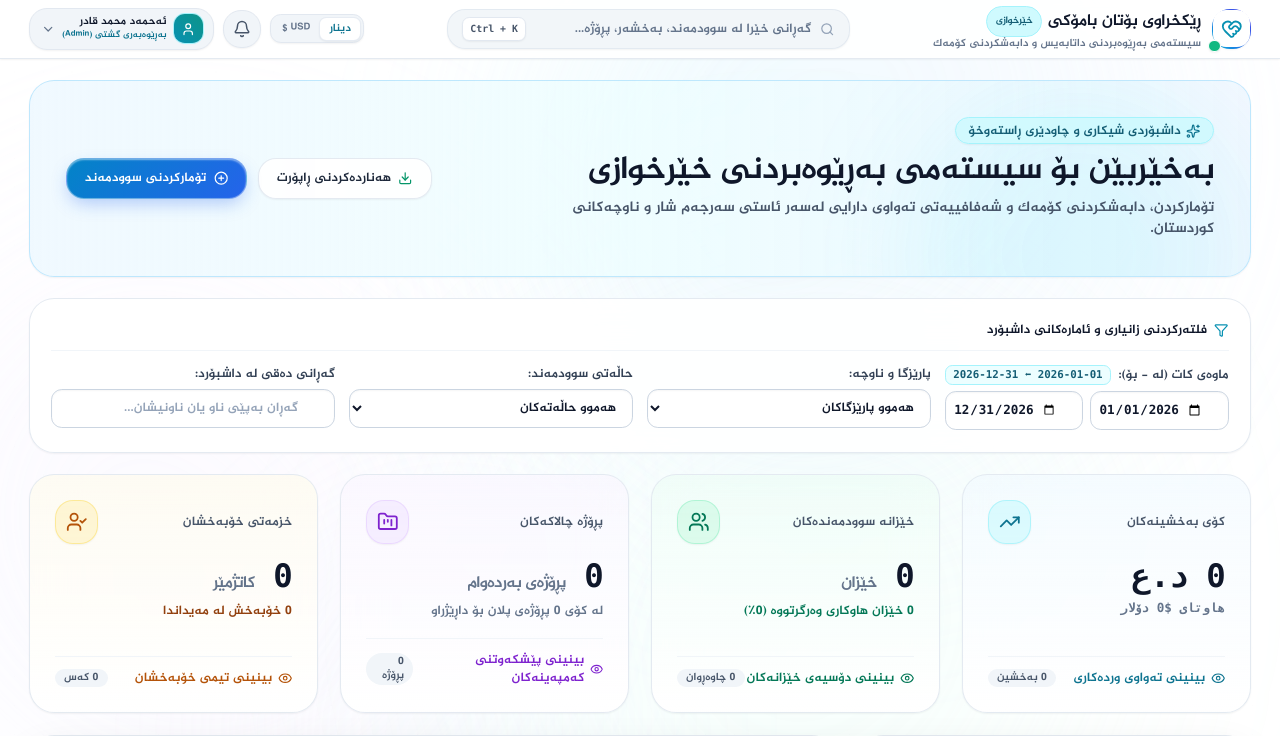
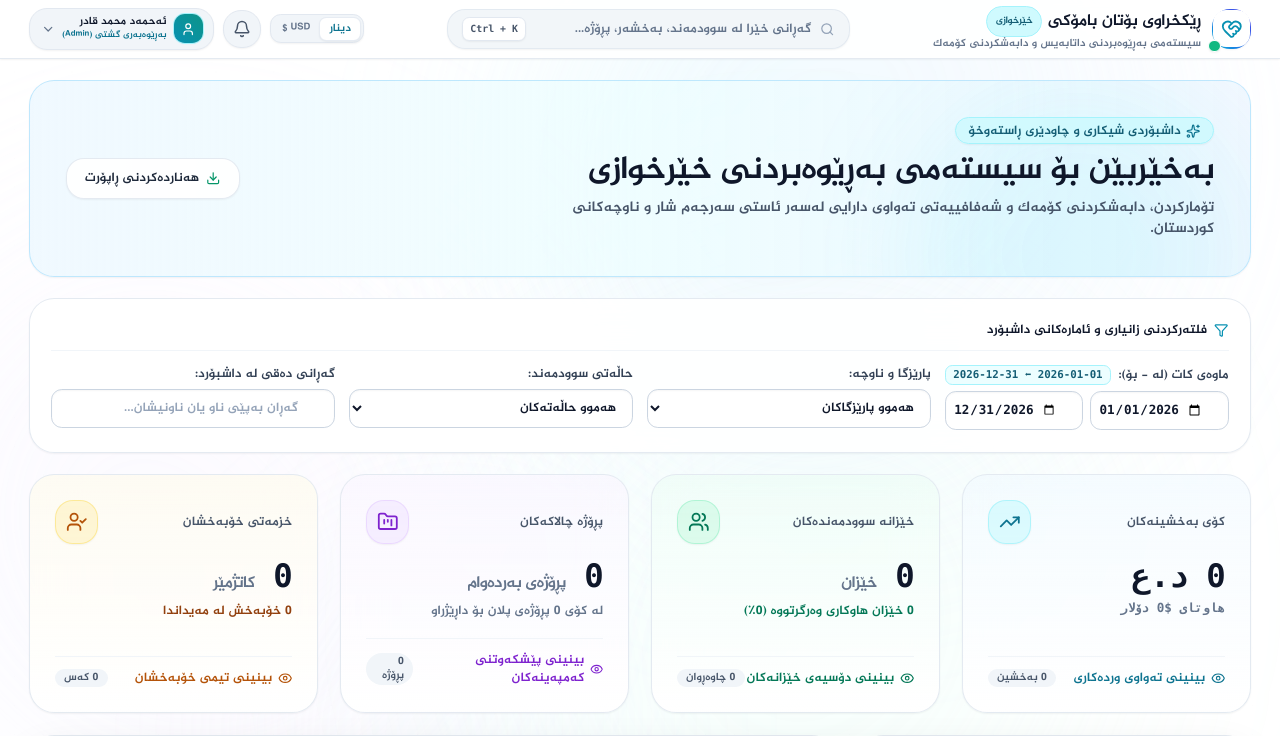
Before and after one commit to mohamediqbalghaffar/khair, a React (Vite) app: page / in a window 1280 px wide. Shown: the top 736 px of the page. Built offline with nearby package versions, Linux system fonts and the light colour scheme.

Commit message:
Remove Register Beneficiary button from dashboard hero

```diff
--- a/src/views/DashboardView.tsx
+++ b/src/views/DashboardView.tsx
@@ -7,7 +7,6 @@ import {
   FolderKanban,
   UserCheck,
   Package,
-  PlusCircle,
   Sparkles,
   ArrowUpRight,
   ChevronRight,
@@ -204,7 +203,7 @@ export const DashboardView: React.FC = () => {
             </p>
           </div>
 
-          <div className="flex items-center gap-3 w-full lg:w-auto flex-wrap sm:flex-nowrap shrink-0">
+          <div className="flex items-center gap-3 w-full lg:w-auto shrink-0">
             <button
               onClick={exportImpactReport}
               className="flex-1 lg:flex-none flex items-center justify-center gap-2 px-5 py-3 rounded-2xl bg-white/95 hover:bg-white border border-slate-200/90 text-slate-800 text-xs sm:text-sm font-bold transition-all shadow-sm hover:shadow hover:-translate-y-0.5"
@@ -212,13 +211,6 @@ export const DashboardView: React.FC = () => {
             >
               <Download className="w-4 h-4 text-emerald-600" />
               <span>هەناردەکردنی ڕاپۆرت</span>
-            </button>
-            <button
-              onClick={() => setActiveTab('beneficiaries')}
-              className="flex-1 lg:flex-none flex items-center justify-center gap-2 px-5 py-3 rounded-2xl liquid-button-primary text-white text-xs sm:text-sm font-bold transition-all shadow-md hover:shadow-lg hover:-translate-y-0.5"
-            >
-              <PlusCircle className="w-4 h-4" />
-              <span>تۆمارکردنی سوودمەند</span>
             </button>
           </div>
         </div>
```
